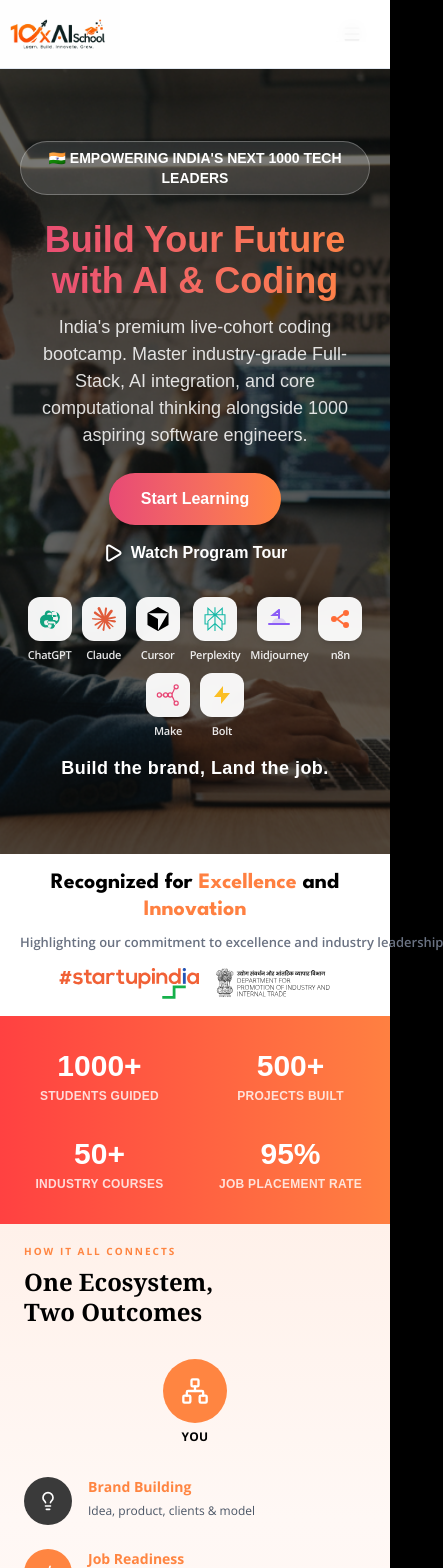
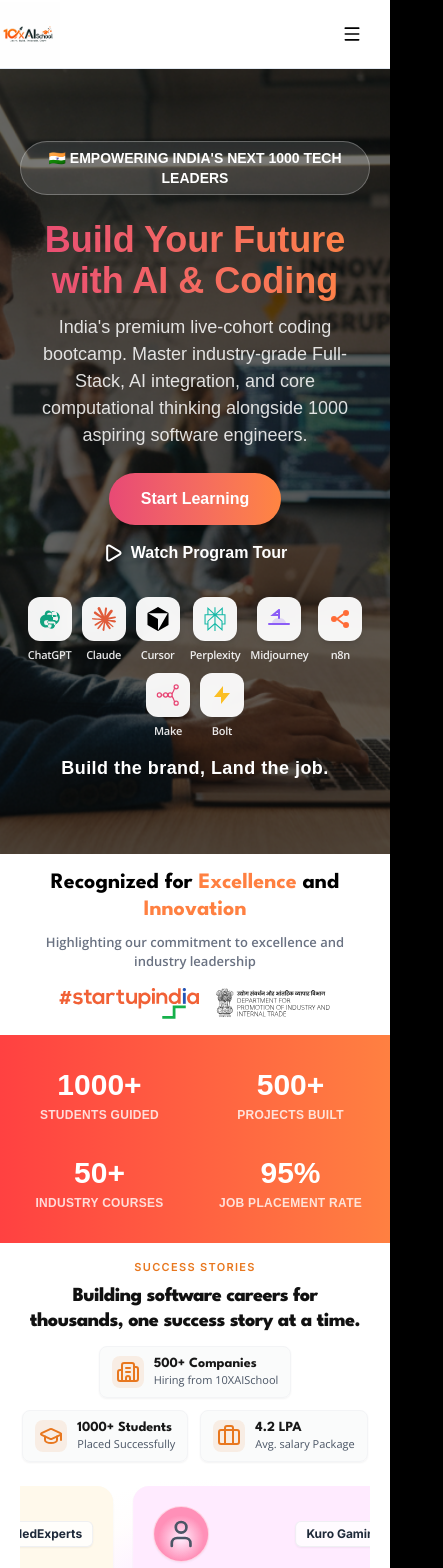
Before and after one commit to developerbuildwithsanny-cmyk/grow10x, a Next.js app: page / in a window 390 px wide. Shown: the top 1568 px of the page, 443 px wide, since content can reach past the window. Built offline with nearby package versions, Linux system fonts and the light colour scheme; a web font is replaced by a local one.

Commit message:
mobile responsiveness

```diff
--- a/src/app/globals.css
+++ b/src/app/globals.css
@@ -147,6 +147,11 @@
   --shadow-play: 0px 0px 30px 0px rgba(0, 230, 118, 0.3);
 }
 
+html,
+body {
+  overflow-x: hidden;
+}
+
 body {
   background: var(--color-black);
   color: var(--color-white);
--- a/src/components/home/HomeCommunity.tsx
+++ b/src/components/home/HomeCommunity.tsx
@@ -36,7 +36,7 @@
             rel="noreferrer"
             className="rounded-[30px] border-2 border-brand px-6 py-2.5 sm:px-8 sm:py-3 font-outfit text-sm sm:text-base font-bold text-white transition-opacity hover:opacity-90"
           >
-            Join Community
+            Join EcoSystem
           </a>
         </div>
       </div>
--- a/src/components/home/HomeNavbar.tsx
+++ b/src/components/home/HomeNavbar.tsx
@@ -19,7 +19,7 @@
             alt="10x AI School"
             width={280}
             height={90}
-            className="h-14 sm:h-16 md:h-20 w-auto object-contain scale-[2.2] sm:scale-[2.5] md:scale-[2.8] origin-left"
+            className="h-16 sm:h-20 md:h-20 w-auto object-contain md:scale-[2.8] origin-left"
             priority
           />
         </Link>
@@ -50,22 +50,24 @@
           </Link>
         </div>
 
-        {/* Mobile View Apply Now button (< md) */}
+        {/* Mobile View: Join EcoSystem + Menu button (< md) */}
+        <div className="flex shrink-0 items-center gap-2 md:hidden">
           <Link
             href="/requestcallback?source=Navbar - Apply Now"
-          className={`absolute right-0 top-2.5 grid h-[32.13px] w-[65.26px] place-items-center rounded-[24.19px] hover:text-Vivid_Tangelo sm:rounded-[34.73px] bg-white bg-opacity-60 text-[12.1px] font-bold opacity-90 backdrop-blur transition-all duration-300 sm:h-[47.16px] sm:w-[94.31px] sm:text-[17.37px] lg:text-[23.69px] md:hidden ${open_sans.className}`}
+            className={`grid h-[32.13px] w-[65.26px] shrink-0 place-items-center rounded-[24.19px] hover:text-Vivid_Tangelo sm:rounded-[34.73px] bg-white bg-opacity-60 text-[12.1px] font-bold opacity-90 backdrop-blur transition-all duration-300 sm:h-[47.16px] sm:w-[94.31px] sm:text-[17.37px] ${open_sans.className}`}
           >
             <p>Join EcoSystem</p>
           </Link>
 
           <button
             type="button"
-          className="inline-flex h-9 w-9 items-center justify-center text-black md:hidden"
+            className="inline-flex h-9 w-9 shrink-0 items-center justify-center text-black"
             aria-label={open ? "Close menu" : "Open menu"}
             onClick={() => setOpen((value) => !value)}
           >
             {open ? <X size={20} /> : <Menu size={20} />}
           </button>
+        </div>
       </div>
 
       {open ? (
--- a/src/components/home/HomePage.tsx
+++ b/src/components/home/HomePage.tsx
@@ -27,9 +27,9 @@
         <HomeHero />
         <RecognitionDocs />
         <HomeStatsBar />
-        <EcosystemSlide />
+        {/* <EcosystemSlide /> */}
         <SuccessStories />
-        <HomePrograms />
+        {/* <HomePrograms /> */}
         <Path01Section />
         <EightPillarsSection />
         <AiTrackSection />
--- a/src/components/home/RecognitionDocs/index.js
+++ b/src/components/home/RecognitionDocs/index.js
@@ -16,7 +16,7 @@
           <span className="text-[#ff8041]"> Excellence </span> and
           <span className="text-[#ff8041]"> Innovation </span>
         </p>
-        <p className="mx-auto text-[13px] font-semibold leading-normal text-gray-500 sm:text-[16px] lg:text-[18px] whitespace-nowrap">
+        <p className="mx-auto text-[13px] font-semibold leading-normal text-gray-500 sm:text-[16px] sm:whitespace-nowrap lg:text-[18px]">
           Highlighting our commitment to excellence and industry leadership
         </p>
       </div>
```
Lines whose indentation alone changed are shown as unchanged.
